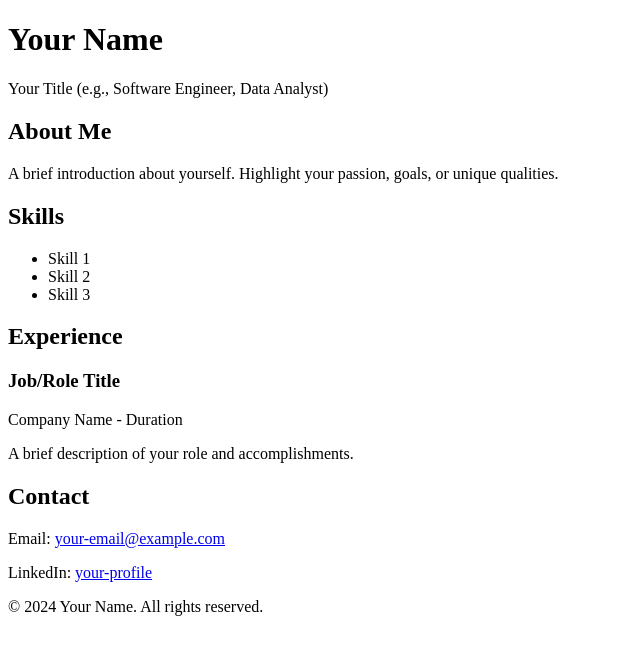
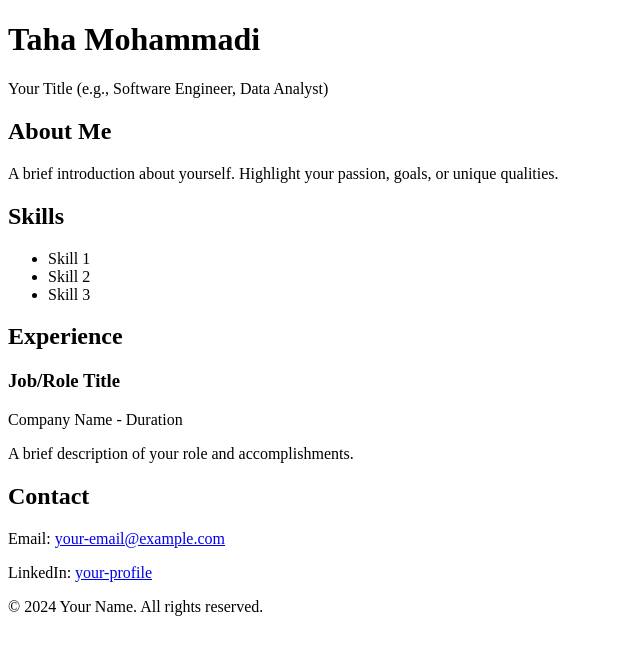
Before and after one commit to taha0x/resume-website, a plain HTML site: page index.html in a window 1280 px wide. Shown: the whole page, without its empty margins (0-640 px from the left). Drawn offline with Linux system fonts and the light colour scheme.

Commit message:
Update index.html

```diff
--- a/index.html
+++ b/index.html
@@ -8,7 +8,7 @@
 </head>
 <body>
   <header>
-    <h1>Your Name</h1>
+    <h1>Taha Mohammadi</h1>
     <p>Your Title (e.g., Software Engineer, Data Analyst)</p>
   </header>
 
```
